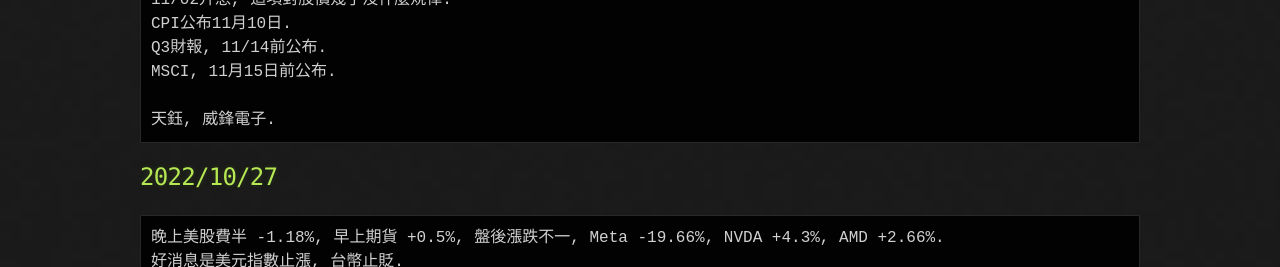
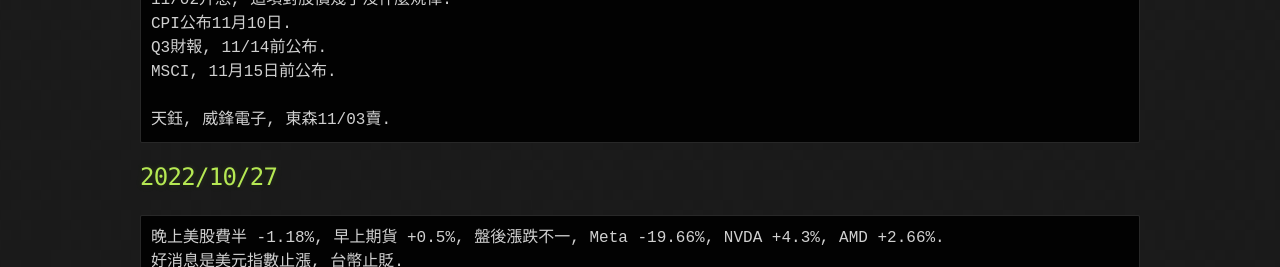
Before and after one commit to lepg5487/Stock_God, a Jekyll site: the page built from index.md, in a window 1280 px wide and 900 px high. Shown: the part 633-900 px from the top of the window. Built offline with Jekyll 4.4.1, drawn with Linux system fonts in a browser that asks for light colours; our own code applies the rules of GitHub Pages for plain Markdown files; some of the changed text lies outside the part shown.

Commit message:
Update index.md

````diff
--- a/index.md
+++ b/index.md
@@ -22,7 +22,7 @@
 Q3財報, 11/14前公布.
 MSCI, 11月15日前公布.
 
-天鈺, 威鋒電子.
+天鈺, 威鋒電子, 東森11/03賣.
 ```
 
 ## 2022/10/27
````
